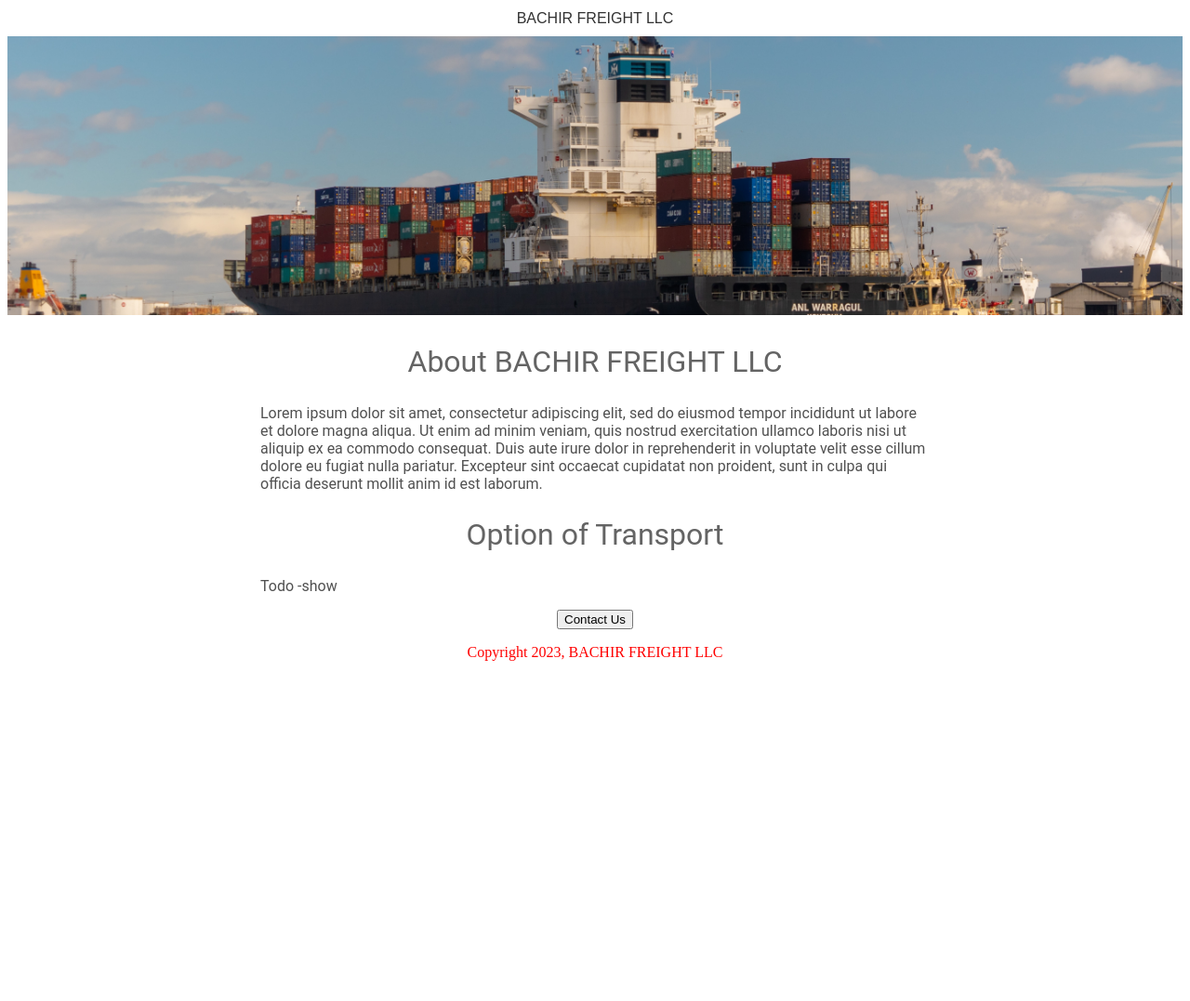
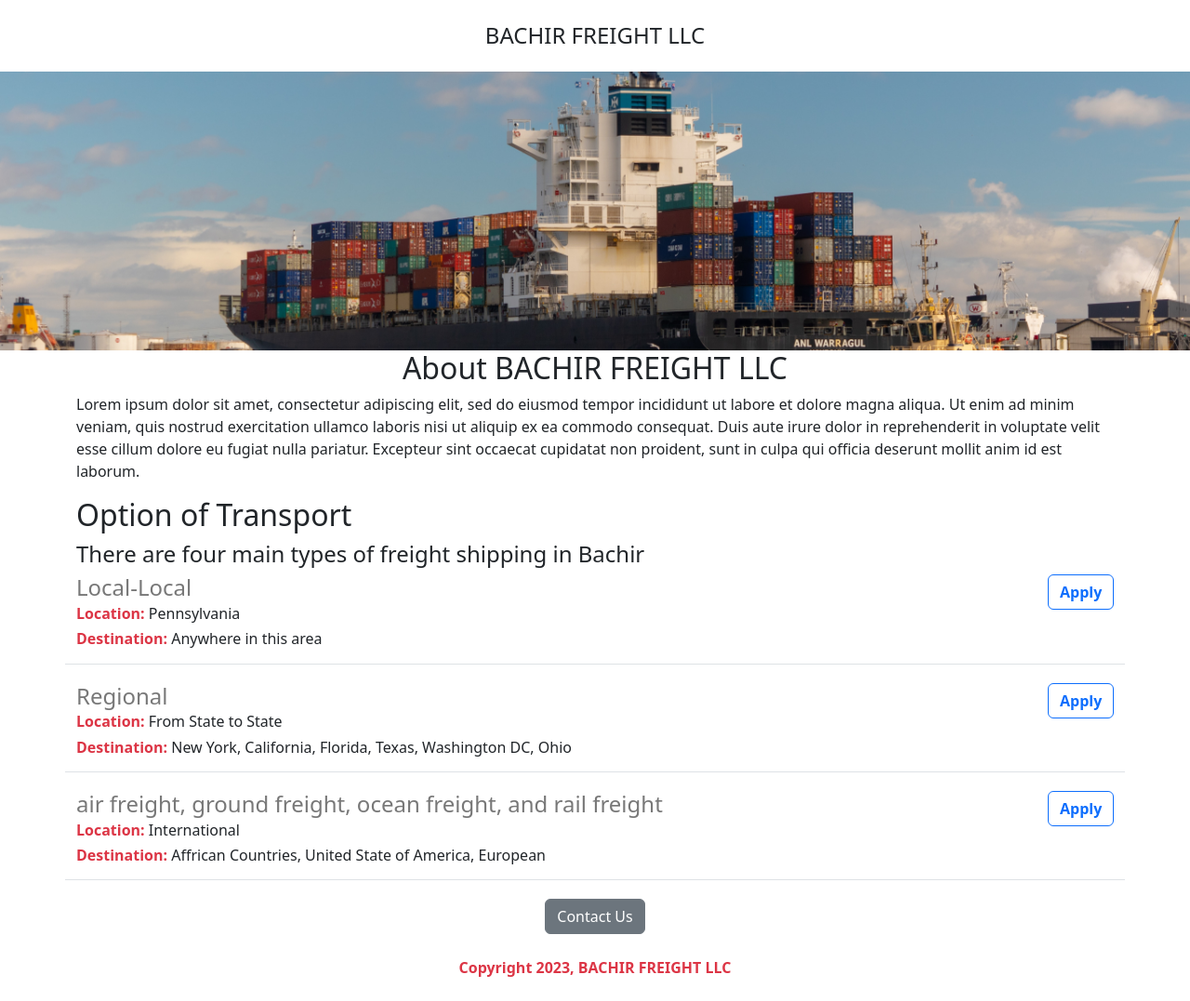
Before and after one commit to ahabibou/bachir-freight-llc-website, a Flask app: page / in a window 1280 px wide. Shown: the whole page at 93% size. Before the commit the page ends 711 px from the top, so only its background shows below. Run offline with Flask 3, Linux system fonts and the light colour scheme.

Commit message:
Add dynamic and open the json-page

```diff
--- a/app.py
+++ b/app.py
@@ -1,10 +1,43 @@
-from flask import Flask, render_template
+from flask import Flask, render_template, jsonify
 
 app = Flask(__name__)
+FREIGHTS = [{
+    'id': 1,
+    'title': 'Local-Local',
+    'location': 'Pennsylvania',
+    'destination': 'Anywhere in this area'
+}, {
+    'id':
+    2,
+    'title':
+    'Regional',
+    'location':
+    'From State to State',
+    'destination':
+    'New York, California, Florida, Texas, Washington DC, Ohio'
+}, {
+    'id':
+    3,
+    'title':
+    'air freight, ground freight, ocean freight, and rail  freight',
+    'location':
+    'International',
+    'destination':
+    'Affrican Countries, United State of America, European'
+}]
 
-@app.route('/')
+
+@app.route("/")
 def hello_world():
-    return render_template('home.html')
+  return render_template('home.html',
+                         freights=FREIGHTS,
+                         compagny_name='BACHIR FREIGHT LLC')
+
+
+@app.route("/api/freights")
+def list_freights():
+  return jsonify(FREIGHTS)
+
 
 if __name__ == '__main__':
-    app.run(host='0.0.0.0', debug=True)
+  app.run(host='0.0.0.0', debug=True)
--- /dev/null
+++ b/templates/freightitem.html
@@ -0,0 +1,20 @@
+<div class="border-bottom row"; style="margin-bottom:20px; padding-bottom:8px;">
+  <div class="col-11">
+      <h4 style="color:rgb(120,120,120); margin-bottom:4px;">{{freight['title']}}</h4>
+
+      <div>
+          <h6><b class="text-danger">Location:</b> {{freight['location']}}</h6>
+      </div>
+
+      {% if 'destination' in freight %} <!-- If destination is empty -->
+      <div>
+          <h6><b class="text-danger">Destination:</b> {{freight['destination']}}</h6>
+      </div>
+      {% endif %}
+  </div>
+
+  <div class="col-1">
+      <button type="button" class="btn btn-outline-primary"><b>Apply</b></button>
+  </div>
+
+</div>
--- a/templates/home.html
+++ b/templates/home.html
@@ -1,57 +1,38 @@
 <!DOCTYPE html>
 <html>
 <head>
-  <title> Welcome to Bachir Freight LLC Website </title>
+  <meta charset="utf-8">
+  <meta name="viewport" content="width=device-width, initial-scale=1">
+  <title> Welcome to {{compagny_name}}</title>
+  <link href="https://cdn.jsdelivr.net/npm/bootstrap@5.3.2/dist/css/bootstrap.min.css" rel="stylesheet" integrity="sha384-T3c6CoIi6uLrA9TneNEoa7RxnatzjcDSCmG1MXxSR1GAsXEV/Dwwykc2MPK8M2HN" crossorigin="anonymous">
   <style>
-    /* h1 styles */
-    h1{
-      font-size: 40px;
-      font: 1em sans-serif;ont-family: Roboto;
-      font-weight: normal;
-      color: rgb(50, 50, 50);
-      text-align: center;
-      }
-    /* Class style */
-    .bodytext{
-      font-family: Roboto;
-      color: rgb(80, 80, 80);
-
-    }
-    /* id style for the top image */
-    #banner{
+    #banner {
       width: 100%;
       height: 300px;
       object-fit: cover;
       }
-    /* h2 styles */
-    h2{
-      font-size: 32px;
-      font-family: Roboto;
-      color: rgb(100, 100, 100);
-      text-align: center;
-      font-weight: normal;
-      }
-    /* Centre element in the div with id=container on the web page */
-    #container{
-      max-width: 720px;
-      margin: 0 auto;
-    }
   </style>
 </head>
 <body>
 
-  <h1> BACHIR FREIGHT LLC </h1> <!-- to insert image on top -->
-  <img id="banner", src="https://bachir-freight-llc-website-5.abdouhabibou.repl.co/static/john-simmons-N7_NUUtCkDU-unsplash.jpg", >
-  <div id=container> <!-- to center the page text -->
-    <h2>About BACHIR FREIGHT LLC</h2>
-    <p class="bodytext">
+  <h4 class="text-center mt-4 mb-4"> {{compagny_name}} </h4> <!-- to insert image on top -->
+  <img class="img-fluid" id="banner" src="https://bachir-freight-llc-website-5.abdouhabibou.repl.co/static/john-simmons-N7_NUUtCkDU-unsplash.jpg", >
+  <div class="container"> <!-- to center the page text -->
+    <h2 class="text-center"> About {{compagny_name}} </h2>
+    <p>
     Lorem ipsum dolor sit amet, consectetur adipiscing elit, sed do eiusmod tempor incididunt ut labore et dolore magna aliqua. Ut enim ad minim veniam, quis nostrud exercitation ullamco laboris nisi ut aliquip ex ea commodo consequat. Duis aute irure dolor in reprehenderit in voluptate velit esse cillum dolore eu fugiat nulla pariatur. Excepteur sint occaecat cupidatat non proident, sunt in culpa qui officia deserunt mollit anim id est laborum.
     </p>
-    <h2>Option of Transport</h2>
-    <p class="bodytext">Todo -show  </p>
-    <div style="text-align:center;"> <!-- Add a button align to the center of the web page -->
-      <button> Contact Us </button> <!-- to add button -->
-      <p style="color:red;">  Copyright 2023, BACHIR FREIGHT LLC </p>
+      <h2>Option of Transport</h2>
+      <h4>There are four main types of freight shipping in Bachir</h4>
+      <div>
+      {% for freight in freights %} <!-- for each row in the dictionary -->
+          {% include 'freightitem.html' %} <!-- include the freightitem.html -->
+      {% endfor %}
+      </div>
+    </p>
+    <div class="text-center"> <!-- Add a button align to the center of the web page -->
+      <button type="button" class="btn btn-secondary">Contact Us</button><!-- to add button -->
+      <p class="text-center text-danger mt-4 mb-4">  <b> Copyright 2023, BACHIR FREIGHT LLC </b> </p>
     </div>
   </div>
 </body>
```
